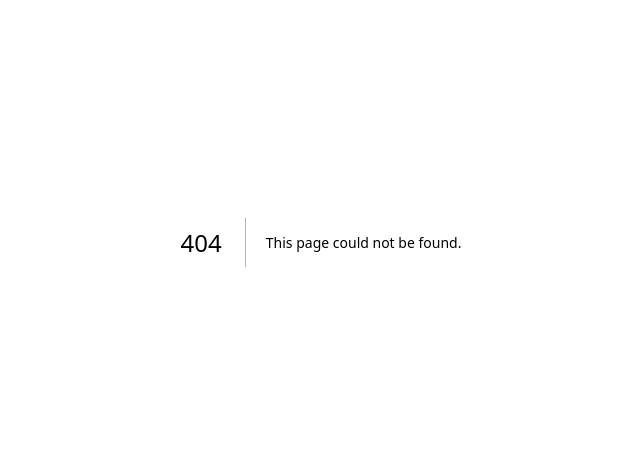
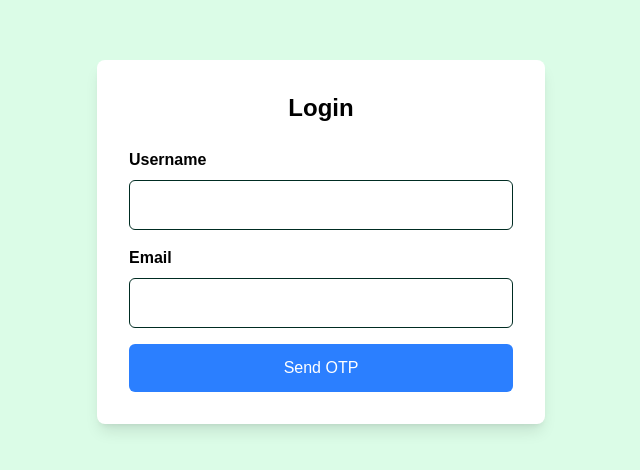
Before and after one commit to Minimalistic-Technology/Minimalisticstocks, a Next.js app: page /login in a window 1280 px wide. Before the commit this address had no page. Shown: the part 158-628 px from the top of the page, without its empty margins (319-959 px from the left). Built offline with nearby package versions, Linux system fonts and the light colour scheme.

Commit message:
Add Login page

```diff
--- a/app/layout.tsx
+++ b/app/layout.tsx
@@ -1,7 +1,7 @@
 import type { Metadata } from "next";
 import { Poppins } from "next/font/google";
 import "./globals.css";
-
+import { Toaster } from 'react-hot-toast';
 // Import Poppins font
 const poppins = Poppins({
   variable: "--font-poppins",
@@ -23,6 +23,7 @@ export default function RootLayout({
     <html lang="en" suppressHydrationWarning>
       <head />
       <body className={`${poppins.variable} font-sans antialiased transition-colors bg-white dark:bg-gray-900`}>
+      <Toaster />
         {children}
         <script
           dangerouslySetInnerHTML={{
--- /dev/null
+++ b/app/login/page.tsx
@@ -0,0 +1,248 @@
+"use client"; // Required for useState, useEffect in Next.js App Router
+
+import React, { useState } from "react";
+import axios from "axios";
+import { toast } from "react-hot-toast";
+import { useRouter } from "next/navigation";
+import { EyeIcon, EyeSlashIcon } from "@heroicons/react/24/solid";
+
+const LoginPage = () => {
+  const [step, setStep] = useState(1); // 1: Email, 2: OTP, 3: Password
+  const [email, setEmail] = useState("");
+  const [name, setName] = useState("");
+  const [otp, setOtp] = useState("");
+  const [password, setPassword] = useState("");
+  const [error, setError] = useState<string | null>(null);
+  const router = useRouter();
+  const [showPassword, setShowPassword] = useState(false);
+
+  const handleEmailSubmit = async (e: React.FormEvent<HTMLFormElement>) => {
+    e.preventDefault();
+    try {
+      // Replace with your actual API
+      await axios.post("http://localhost:5000/api/otp/send-otp", {
+        name,
+        email,
+      });
+      toast.success("OTP sent to your email!");
+      setStep(2);
+    } catch (err: any) {
+      setError(err.response?.data?.error || "Failed to send OTP");
+      toast.error(err.response?.data?.error || "Failed to send OTP");
+    }
+  };
+
+  const handleOtpSubmit = async (e: React.FormEvent<HTMLFormElement>) => {
+    e.preventDefault();
+    try {
+      // await axios.post('http://localhost:5000/auth/verify-otp', { email, otp });
+      toast.success("OTP verified!");
+      setStep(3);
+    } catch (err: any) {
+      setError(err.response?.data?.error || "Invalid OTP");
+      toast.error(err.response?.data?.error || "Invalid OTP");
+    }
+  };
+
+  const handlePasswordSubmit = async (e: React.FormEvent<HTMLFormElement>) => {
+    e.preventDefault();
+    try {
+      await axios.post("http://localhost:5000/auth/signup", {
+        username: name,
+        email,
+        password,
+      });
+      toast.success("Password set successfully!");
+      router.push("/dashboard");
+    } catch (err: any) {
+      if (err.response?.status === 400) {
+        toast.error("User already exists, please log in");
+        setStep(4); // Go to login step
+      } else {
+        setError(err.response?.data?.error || "Failed to set password");
+        toast.error(err.response?.data?.error || "Failed to set password");
+      }
+    }
+  };
+  const handleLoginSubmit = async (e: React.FormEvent<HTMLFormElement>) => {
+    e.preventDefault();
+    try {
+      await axios.post("http://localhost:5000/auth/login", { email, password });
+      toast.success("Logged in successfully!");
+      router.push("/dashboard");
+    } catch (err: any) {
+      setError(err.response?.data?.error || "Login failed");
+      toast.error(err.response?.data?.error || "Login failed");
+    }
+  };
+
+  return (
+    <div className="flex h-screen w-full">
+      <div className="w-full flex justify-center items-center bg-green-100">
+        <div className="w-full max-w-md bg-white p-8 rounded-lg shadow-lg">
+
+        {step === 3 ? (<h2 className="text-2xl text-black font-bold text-center mb-6">
+            Signup
+          </h2>) :  (<h2 className="text-2xl text-black font-bold text-center mb-6">
+            Login
+          </h2>)
+        }
+          {step === 1 && (
+            <form onSubmit={handleEmailSubmit}>
+              <label className="block mb-2 text-black font-semibold">
+                Username
+              </label>
+              <input
+                type="text"
+                value={name}
+                onChange={(e) => setName(e.target.value)}
+                required
+                className="w-full p-3 border text-emerald-950 rounded-md mb-4"
+              />
+              <label className="block mb-2 text-black font-semibold">
+                Email
+              </label>
+              <input
+                type="email"
+                value={email}
+                onChange={(e) => setEmail(e.target.value)}
+                required
+                className="w-full p-3 border text-emerald-950 rounded-md mb-4"
+              />
+
+              <button
+                type="submit"
+                className="w-full bg-blue-500 text-white p-3 rounded-md"
+              >
+                Send OTP
+              </button>
+            </form>
+          )}
+
+          {step === 2 && (
+            <form onSubmit={handleOtpSubmit}>
+              <p className="mb-2 text-gray-700">
+                OTP sent to <strong>{email}</strong>
+              </p>
+              <input
+                type="text"
+                value={otp}
+                onChange={(e) => setOtp(e.target.value)}
+                placeholder="Enter OTP"
+                required
+                className="w-full p-3 border text-emerald-950 rounded-md mb-4"
+              />
+              <button
+                type="submit"
+                className="w-full bg-blue-500 text-white p-3 rounded-md"
+              >
+                Verify OTP
+              </button>
+            </form>
+          )}
+
+          {step === 3 && (
+            <>
+              <form onSubmit={handlePasswordSubmit}>
+                <label className="block mb-2 text-black font-semibold">
+                  Username
+                </label>
+                <input
+                  type="text"
+                  value={name}
+                  disabled
+                  className="w-full p-3 border text-emerald-950 rounded-md mb-4"
+                />
+                <label className="block mb-2 text-black font-semibold">
+                  Email
+                </label>
+                <input
+                  type="email"
+                  value={email}
+                  disabled
+                  className="w-full p-3 border text-emerald-950 rounded-md mb-4"
+                />
+                <label className="block mb-2 text-black font-semibold">
+                  Set Password
+                </label>
+                <div className="relative mb-4">
+                  <input
+                    type={showPassword ? "text" : "password"}
+                    value={password}
+                    onChange={(e) => setPassword(e.target.value)}
+                    required
+                    className="w-full p-3 border text-emerald-950 rounded-md pr-10"
+                  />
+                  <span
+                    className="absolute inset-y-0 right-3 flex items-center cursor-pointer"
+                    onClick={() => setShowPassword(!showPassword)}
+                  >
+                    {showPassword ? (
+                      <EyeSlashIcon className="h-5 w-5 text-gray-500" />
+                    ) : (
+                      <EyeIcon className="h-5 w-5 text-gray-500" />
+                    )}
+                  </span>
+                </div>
+                <button
+                  type="submit"
+                  className="w-full bg-blue-500 text-white p-3 rounded-md"
+                >
+                  Set Password
+                </button>
+              </form>
+              <p className=" mt-3 text-center text-emerald-950">
+                Already signed up? <span className="mt-4 text-center text-sm text-blue-600 cursor-pointer hover:underline"
+                onClick={() => setStep(4)}>Login here</span>
+              </p>
+            </>
+          )}
+          {step === 4 && (
+            <form onSubmit={handleLoginSubmit}>
+              <label className="block mb-2 text-black font-semibold">
+                Email
+              </label>
+              <input
+                type="email"
+                value={email}
+                disabled
+                className="w-full p-3 border text-emerald-950 rounded-md mb-4"
+              />
+              <label className="block mb-2 text-black font-semibold">
+                Password
+              </label>
+              <div className="relative mb-4">
+                <input
+                  type={showPassword ? "text" : "password"}
+                  value={password}
+                  onChange={(e) => setPassword(e.target.value)}
+                  required
+                  className="w-full p-3 border text-emerald-950 rounded-md pr-10"
+                />
+                <span
+                  className="absolute inset-y-0 right-3 flex items-center cursor-pointer"
+                  onClick={() => setShowPassword(!showPassword)}
+                >
+                  {showPassword ? (
+                    <EyeSlashIcon className="h-5 w-5 text-gray-500" />
+                  ) : (
+                    <EyeIcon className="h-5 w-5 text-gray-500" />
+                  )}
+                </span>
+              </div>
+
+              <button
+                type="submit"
+                className="w-full bg-blue-500 text-white p-3 rounded-md"
+              >
+                Login to Dashboard
+              </button>
+            </form>
+          )}
+        </div>
+      </div>
+    </div>
+  );
+};
+
+export default LoginPage;
--- a/package.json
+++ b/package.json
@@ -9,10 +9,13 @@
     "lint": "next lint"
   },
   "dependencies": {
+    "@heroicons/react": "^2.2.0",
+    "axios": "^1.9.0",
     "lucide-react": "^0.507.0",
     "next": "15.3.2",
     "react": "^19.0.0",
-    "react-dom": "^19.0.0"
+    "react-dom": "^19.0.0",
+    "react-hot-toast": "^2.5.2"
   },
   "devDependencies": {
     "@eslint/eslintrc": "^3",
```
Also changed, not shown: 2 other files (tests, documents, lock files or other folders).
